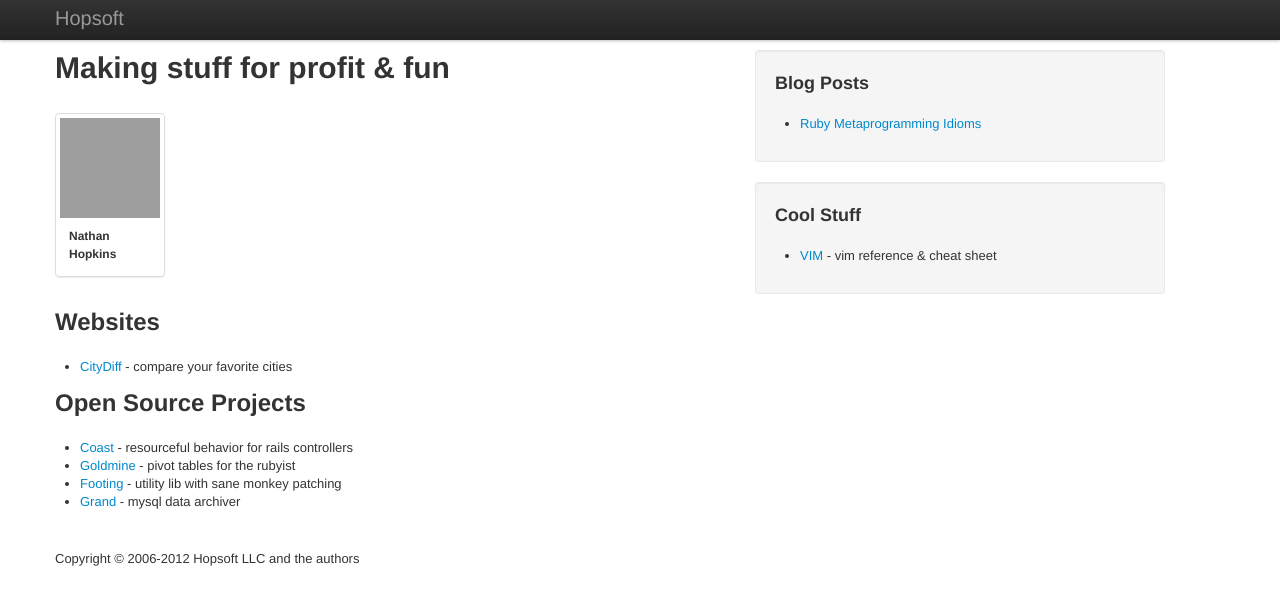
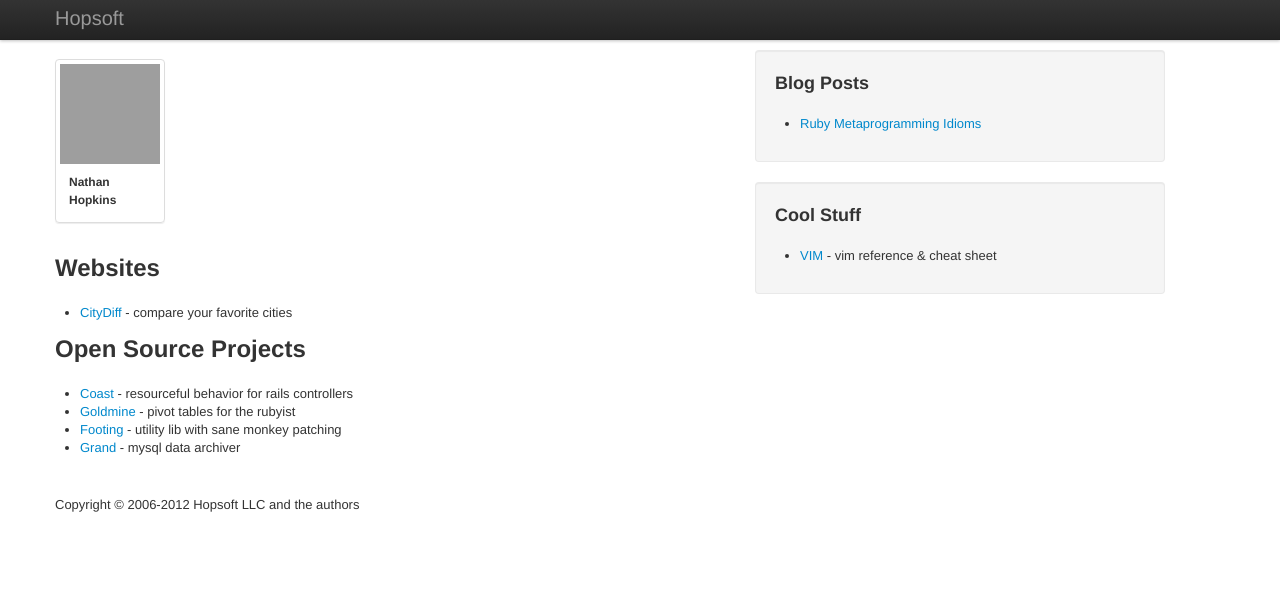
Before and after one commit to hopsoft/hopsoft.github.io, a Jekyll site: the page built from index.markdown, in a window 1280 px wide, cut to the strip 0-605 px from the top of the page. Built offline with Jekyll 4.4.1, drawn with Linux system fonts in a browser that asks for light colours; grey boxes are pictures that could not be loaded.

Commit message:
Removed header.

```diff
--- a/index.markdown
+++ b/index.markdown
@@ -5,7 +5,6 @@
 
 <div class="row">
   <div class="span7">
-    <h1>Making stuff for profit &amp; fun</h1><br />
     <p>
       <ul class="thumbnails">
         <li>
```
